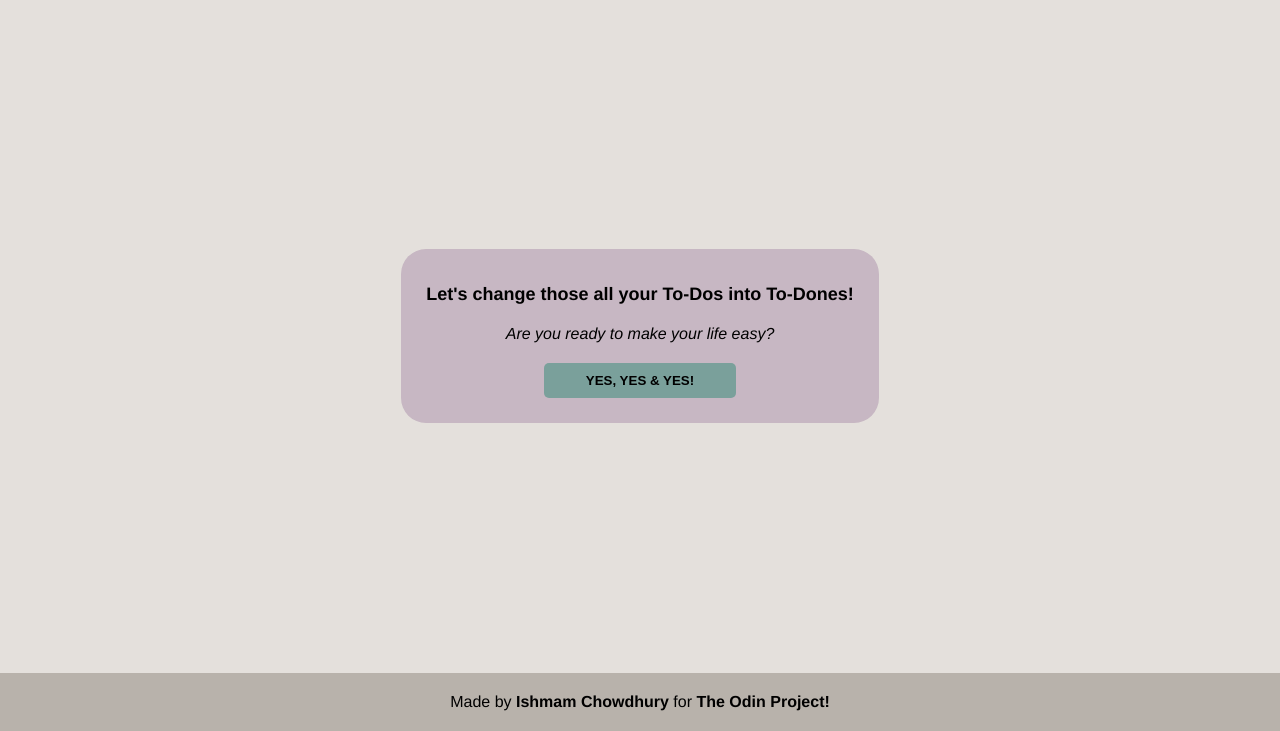
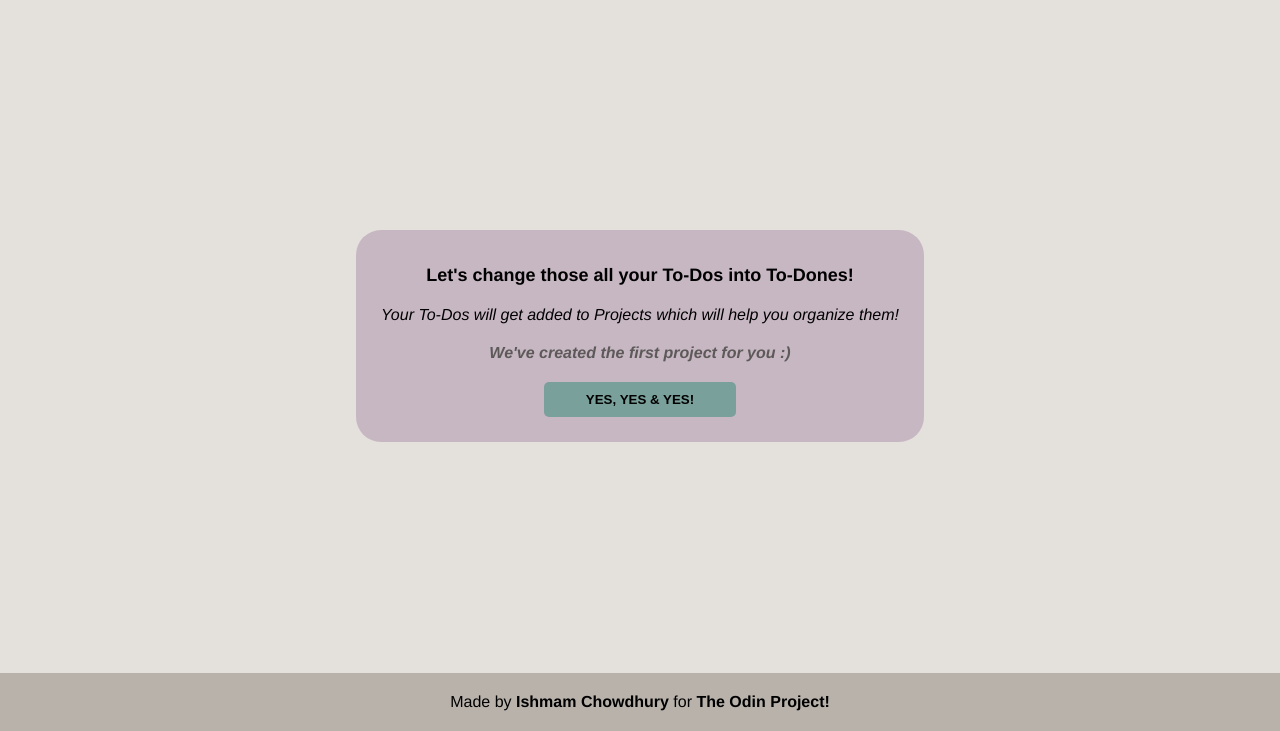
Before and after one commit to Ishmam156/todo-list, a website built with webpack: page src/template/index.html in a window 1280 px wide. Shown: the part 69-800 px from the top of the page. Built offline with nearby package versions, Linux system fonts and the light colour scheme.

Commit message:
added simpler messaging

```diff
--- a/src/script/DOM/addForm.js
+++ b/src/script/DOM/addForm.js
@@ -179,10 +179,16 @@ const displayForms = (projectID, type) => {
       "Let's change those all your To-Dos into To-Dones!";
     messageDiv.appendChild(welcomeMessage);
 
-    const clickMessage = document.createElement("p");
-    clickMessage.textContent =
-      "Are you ready to make your life easy?";
-    messageDiv.appendChild(clickMessage);
+    const clickDetails = document.createElement("p");
+    clickDetails.textContent =
+      "Your To-Dos will get added to Projects which will help you organize them!";
+    messageDiv.appendChild(clickDetails);
+
+    const clickFinalMessage = document.createElement("p");
+    clickFinalMessage.textContent =
+      "We've created the first project for you :)";
+    clickFinalMessage.id = "clickFinalMessage";
+    messageDiv.appendChild(clickFinalMessage);
 
     const clickButton = document.createElement("button");
     clickButton.textContent = "Yes, yes & yes!";
--- a/src/style/style.css
+++ b/src/style/style.css
@@ -5,6 +5,7 @@
   --secondary-accent: #c7b7c3;
   --base: #e4e0dc;
   --text-color-primary: #000000;
+  --text-color-accent: #5c5958;
   --text-color-secondary: #ffffff;
 }
 
@@ -97,6 +98,11 @@ footer a {
   font-size: medium;
   font-style: italic;
   margin: 10px 0px;
+}
+
+#messageDiv #clickFinalMessage {
+  font-weight: 900;
+  color: var(--text-color-accent);
 }
 
 ul {
```
